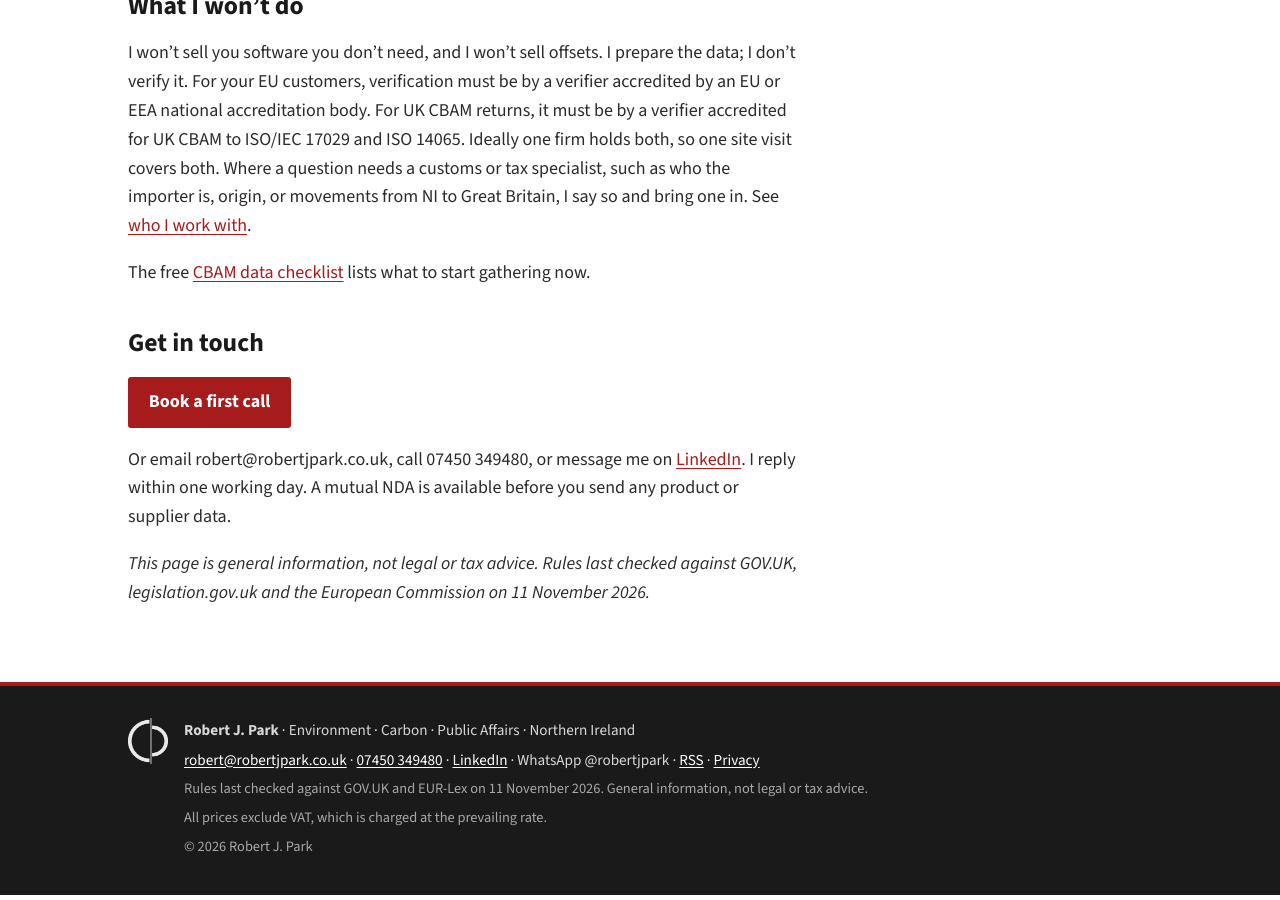
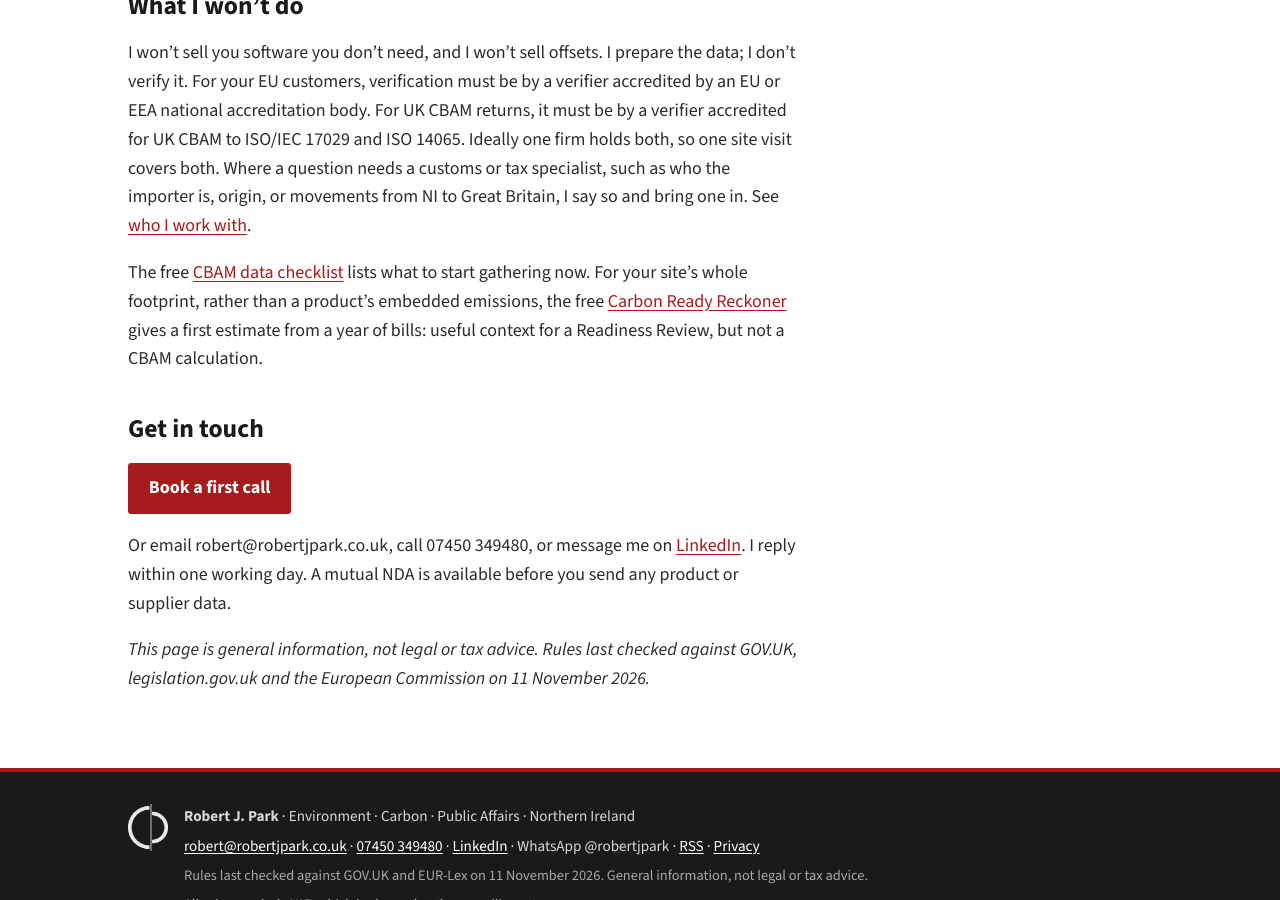
Before and after one commit to robertjparkuk/RobertJParkuk.github.io, a Jekyll site: the page built from cbam-desk.md, in a window 1280 px wide and 900 px high, scrolled down 7299 px. Built offline with Jekyll 4.4.1, drawn with Linux system fonts in a browser that asks for light colours.

Commit message:
v0.55.1: link the Carbon Ready Reckoner from CBAM Desk
Co-Authored-By: Claude Opus 5.5 <noreply@anthropic.com>
Claude-Session: https://claude.ai/code/session_01TUNMnGGE9R2918diFJcnFo

```diff
--- a/cbam-desk.md
+++ b/cbam-desk.md
@@ -129,7 +129,7 @@ So verified actual data usually pays for EU customers, because EU defaults carry
 
 I won't sell you software you don't need, and I won't sell offsets. I prepare the data; I don't verify it. For your EU customers, verification must be by a verifier accredited by an EU or EEA national accreditation body. For UK CBAM returns, it must be by a verifier accredited for UK CBAM to ISO/IEC 17029 and ISO 14065. Ideally one firm holds both, so one site visit covers both. Where a question needs a customs or tax specialist, such as who the importer is, origin, or movements from NI to Great Britain, I say so and bring one in. See [who I work with]({{ '/working-with/' | relative_url }}).
 
-The free [CBAM data checklist]({{ '/cbam-desk/checklist/' | relative_url }}) lists what to start gathering now.
+The free [CBAM data checklist]({{ '/cbam-desk/checklist/' | relative_url }}) lists what to start gathering now. For your site's whole footprint, rather than a product's embedded emissions, the free [Carbon Ready Reckoner]({{ '/tools/carbon-ready-reckoner.html' | relative_url }}) gives a first estimate from a year of bills: useful context for a Readiness Review, but not a CBAM calculation.
 
 ## Get in touch
 
```
Also changed, not shown: WEBSITE-UPDATES.md (+6 -0 lines).
